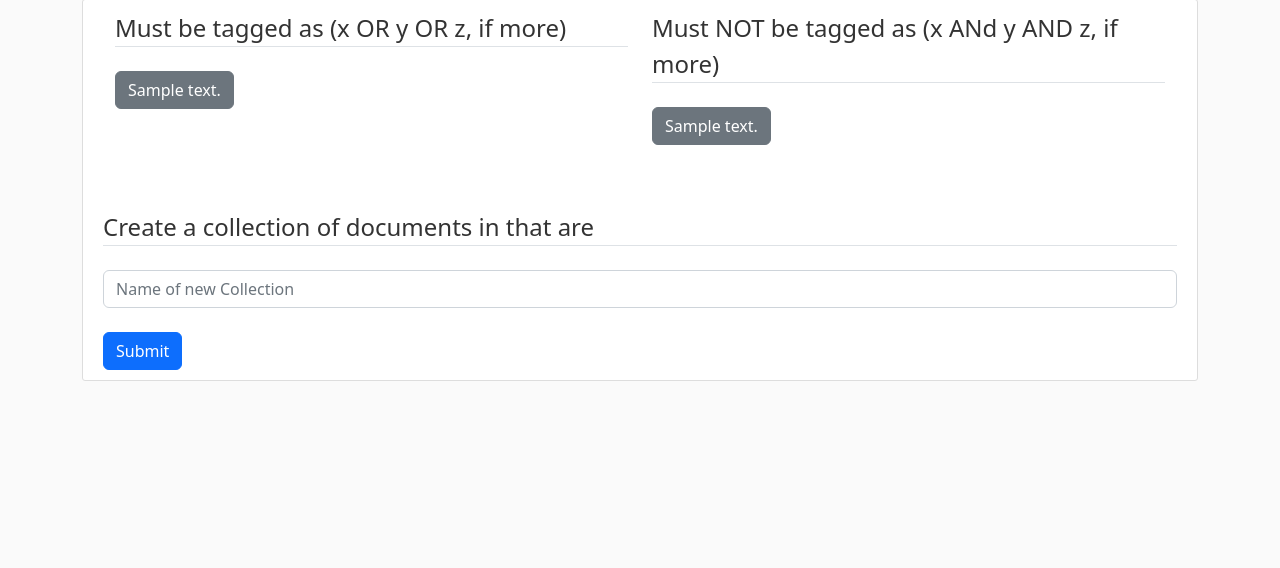
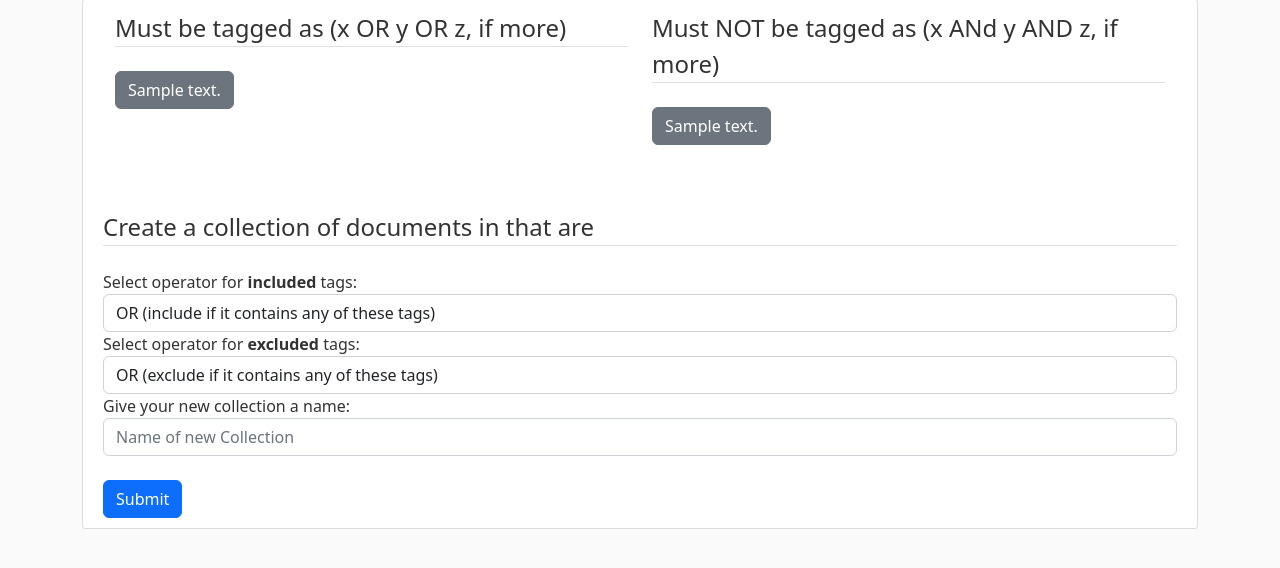
Before and after one commit to arthurhjorth/au_methods, a Flask app: page /add_collection_from_tags/1/ in a window 1280 px wide. Shown: the part 217-785 px from the top of the page. Run offline with Flask 2, Linux system fonts and the light colour scheme; a user stored in the database is signed in; tables that the repository leaves empty hold one stand-in row (values such as "Sample post"); parts of the project's set-up code (start-up, migrations or seed data) failed here and were passed over; some libraries are stand-ins or nearby versions.

Commit message:
Can now AND/OR included when creating collections from tags

```diff
--- a/app.py
+++ b/app.py
@@ -213,10 +213,8 @@ def add_collection_from_tags(p):
     excluded_tags = [models.Tag.query.get(t) for t in excluded_tag_ids]
     inc_tags = [t.id for t in included_tags]
     exc_tags = [t.id for t in excluded_tags]
-    print(args)
     if request.method == "POST":
         form = request.form.to_dict()
-        print(form)
         docs = []
         headings = set()
         for t in included_tags:
@@ -224,17 +222,41 @@ def add_collection_from_tags(p):
                 docs.append(d)
                 for k in d.data:
                     headings.add(k)
+        if form['inc-operator'][:2] == "AN":
+            docs_to_remove = set()
+            for d in docs:
+                for t in included_tags:
+                    if d not in t.tag_docs:
+                        docs_to_remove.add(d)
+            print(len(docs_to_remove))
+            # docs = [d for d in docs if all([d in t.tag_docs for t in t in included_tags])]
+            docs = [d for d in docs if d not in docs_to_remove]
         for t in excluded_tags:
-            for d in t.tag_docs:
-                if d in docs:
-                    docs.remove(d)
+            if form['exc-operator'][:2] == "OR":
+                for d in t.tag_docs:
+                    if d in docs:
+                        docs.remove(d)
+            if form['exc-operator'][:2] == "AN":
+                docs_to_remove = set()
+                for d in docs:
+                    for t in excluded_tags:
+                        if d not in t.tag_docs:
+                            docs_to_remove.add(d)
+                print(docs_to_remove)
+                docs = [d for d in docs if d not in docs_to_remove]
+        docs = set(docs)
+        print(docs)
         headings = sorted(list(headings))
+        if form['name'] == "":
+            name = form['inc-operator'][:3] + " included: " + args.get('included', '') + " | " + form['exc-operator'][:3] + " excluded: " + args.get('excluded','')
+            print(name)
         new_collection = models.Collection(name=form['name'],parent_filters={}, project_id = p, headings=headings)
-        for d in docs:
-            new_collection.documents.append(d)
-        new_collection.doc_count = new_collection.documents.count()
-        db.session.add(new_collection)
-        db.session.commit()
+        if len(docs) > 0:
+            for d in docs:
+                new_collection.documents.append(d)
+            new_collection.doc_count = new_collection.documents.count()
+            db.session.add(new_collection)
+            db.session.commit()
         return redirect(url_for('project', project_id=p))
         ## move to project id
 
--- a/templates/make_collection_from_tags.html
+++ b/templates/make_collection_from_tags.html
@@ -32,6 +32,10 @@
     </div>
 </div>
 
+
+<br>
+<br>
+<legend class="border-bottom mb-4">Create a collection of documents in that are</legend>
 {% if included_tags|length > 0 %}
 <p><strong>Tagged</strong> as:
     {% for t in all_tags %}
@@ -50,13 +54,24 @@
     {% endfor %}
 {% endif %}
 
-
-<br>
-<br>
-<legend class="border-bottom mb-4">Create a collection of documents in that are</legend>
 <form method="POST">
 
     <div class="form-group">
+        <label>Select operator for <strong>included</strong> tags:</label>
+        <select name="inc-operator" class="form-control" >
+            <option>OR  (include if it contains any of these tags)</option>
+            <option>AND (include if it contains all of them)</option>
+        </select>
+    </div>
+    <div class="form-group">
+        <label>Select operator for <strong>excluded</strong> tags:</label>
+        <select name="exc-operator" class="form-control" >
+            <option>OR  (exclude if it contains any of these tags)</option>
+            <option>AND (exclude if it contain sall of them)</option>
+        </select>
+    </div>
+    <div class="form-group">
+        <label>Give your new collection a name:</label>
         <input class="form-control" name="name" type="text" placeholder="Name of new Collection">
     </div>
     <br>
```
